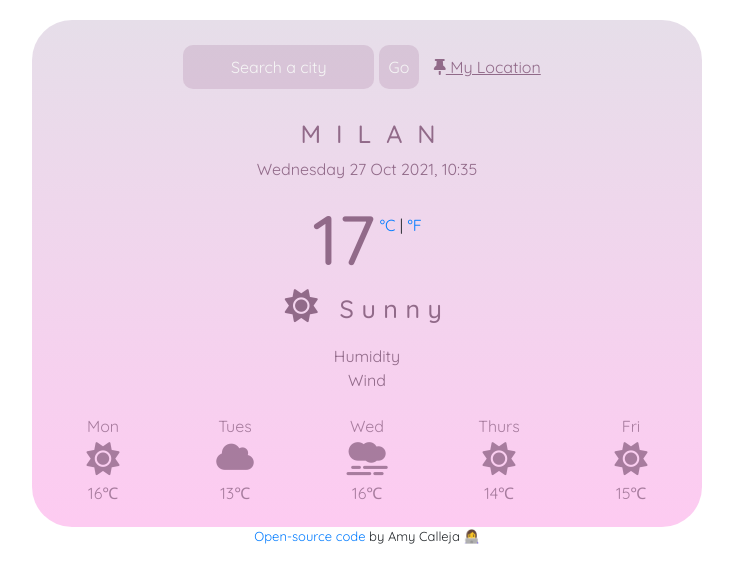
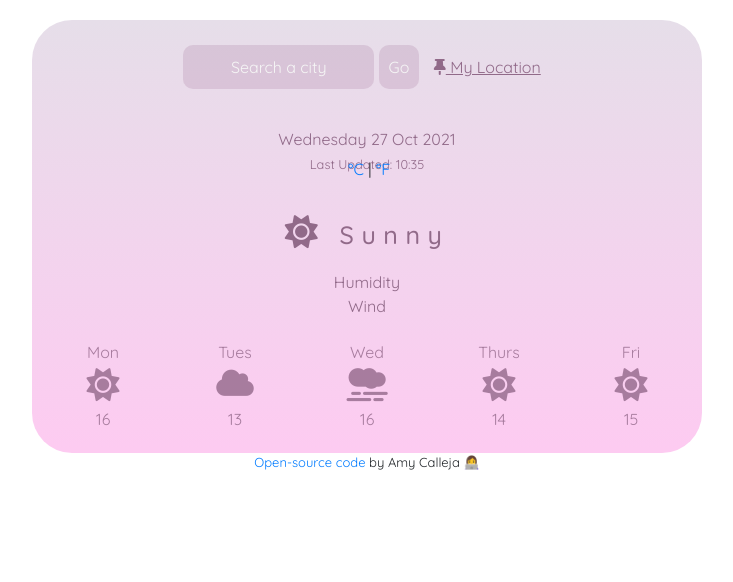
Before and after one commit to amy-calleja/vanilla-weather-app, a plain HTML site: page index.html in a window 1280 px wide. Shown: the whole page, without its empty margins (273-1006 px from the left). Drawn offline with nearby package versions, Linux system fonts and the light colour scheme; no server answers.

Commit message:
updated time/date, removed fake data html

```diff
--- a/index.html
+++ b/index.html
@@ -45,10 +45,10 @@
           </button>
         </form>
 
-        <h2>Milan</h2>
-        <p id="date">Monday 6th June, 18:00</p>
+        <h2></h2>
+        <p id="date"></p>
         <div class="temperatures-display">
-          <h1>17</h1>
+          <h1></h1>
           <span class="units">
             <a href="#" id="celsius-link">°C</a> |
             <a href="#" id="fahrenheit-link">°F</a>
@@ -77,11 +77,11 @@
           </div>
 
           <div class="row row-cols-5">
-            <div class="col">16℃</div>
-            <div class="col">13℃</div>
-            <div class="col">16℃</div>
-            <div class="col">14℃</div>
-            <div class="col">15℃</div>
+            <div class="col">16</div>
+            <div class="col">13</div>
+            <div class="col">16</div>
+            <div class="col">14</div>
+            <div class="col">15</div>
           </div>
         </div>
       </div>
--- a/src/index.js
+++ b/src/index.js
@@ -3,7 +3,13 @@ let now = new Date();
 let p = document.querySelector("p#date");
 let date = now.getDate();
 let hours = now.getHours();
+if (hours < 10) {
+  hours = `0${hours}`;
+}
 let minutes = now.getMinutes();
+if (minutes < 10) {
+  minutes = `0${minutes}`;
+}
 let year = now.getFullYear();
 let days = [
   "Sunday",
@@ -30,7 +36,7 @@ let months = [
   "Dec",
 ];
 let month = months[now.getMonth()];
-p.innerHTML = `${day} ${date} ${month} ${year}, ${hours}:${minutes}`;
+p.innerHTML = `${day} ${date} ${month} ${year} </br><small>Last Updated: ${hours}:${minutes}</small>`;
 
 function searchCity(city) {
   let apiKey = "e6d77207b4f23501665fd95fe5e4f761";
```
